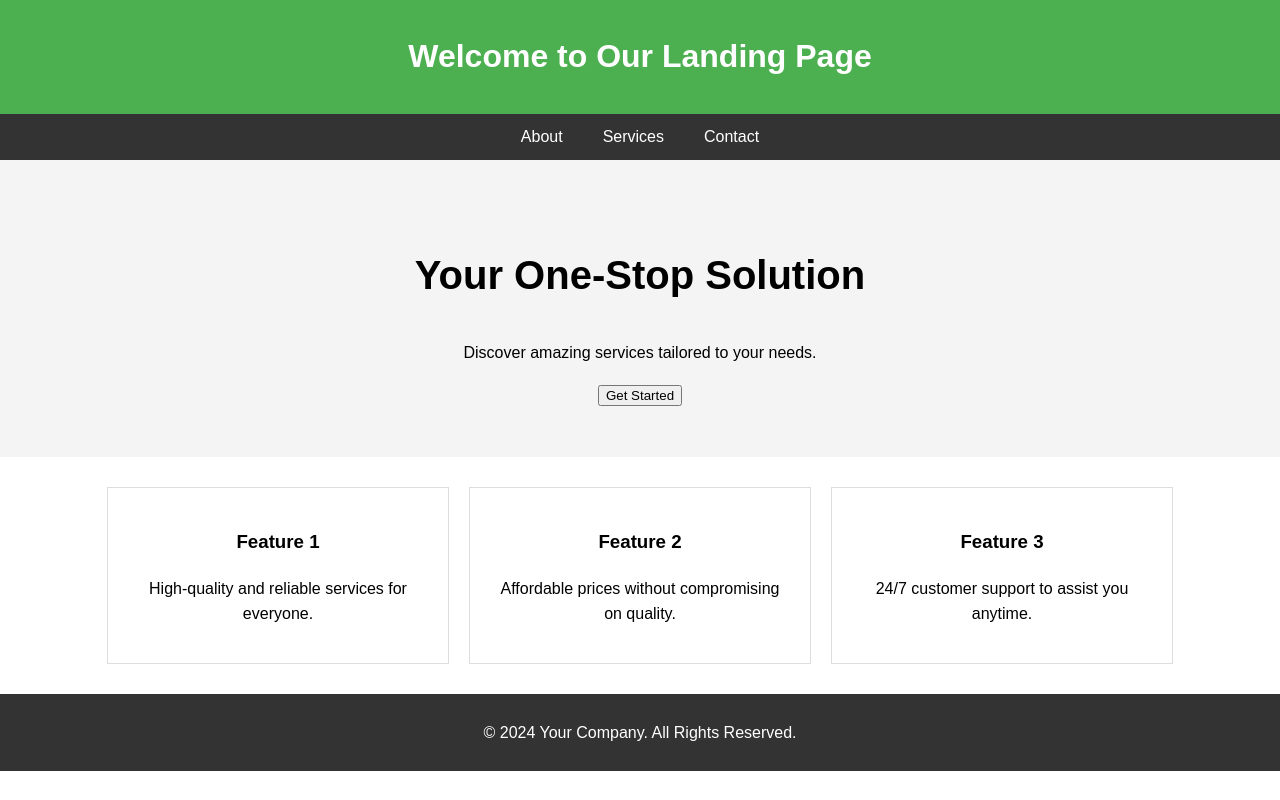
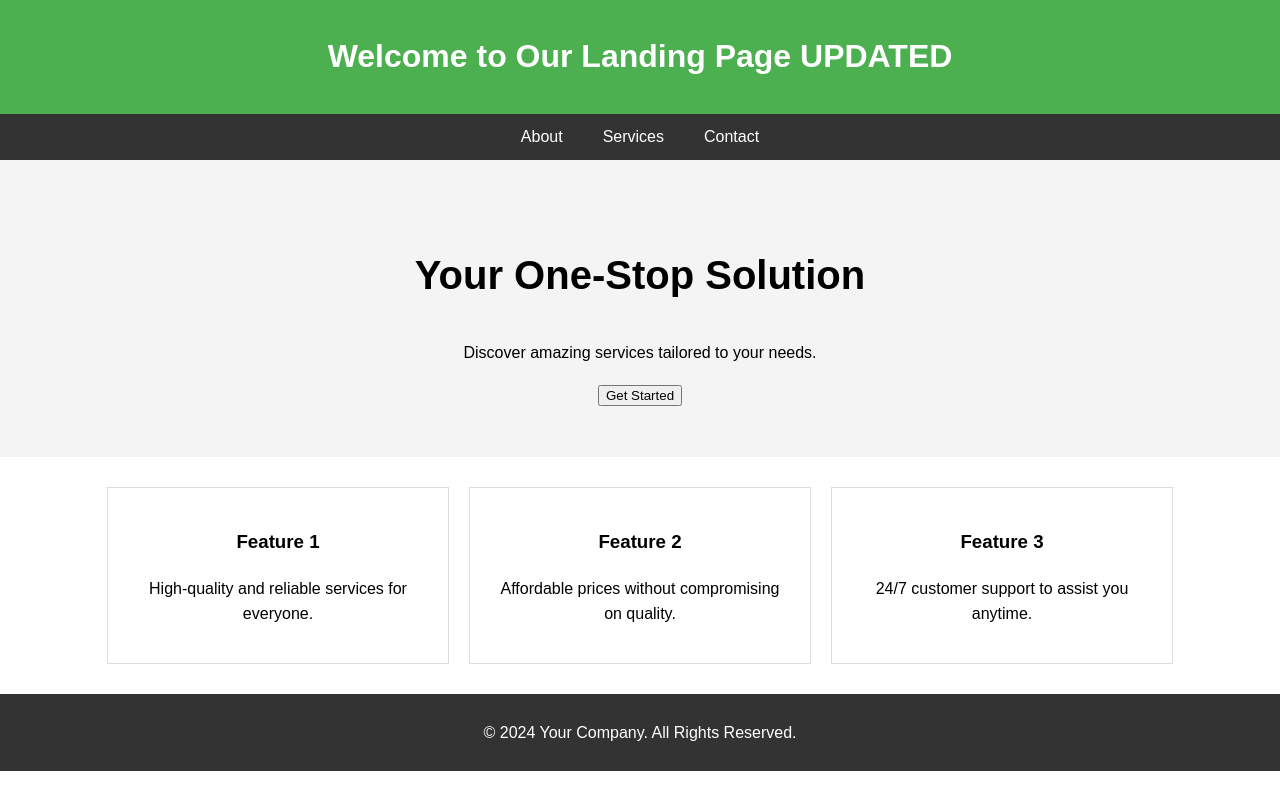
Before and after one commit to teesha-01/HTMLTest, a plain HTML site: page index.html in a window 1280 px wide. Drawn offline with Linux system fonts and the light colour scheme.

Commit message:
Update index.html

```diff
--- a/index.html
+++ b/index.html
@@ -63,7 +63,7 @@
 </head>
 <body>
     <header>
-        <h1>Welcome to Our Landing Page</h1>
+        <h1>Welcome to Our Landing Page UPDATED</h1>
     </header>
     <nav>
         <a href="#about">About</a>
```
